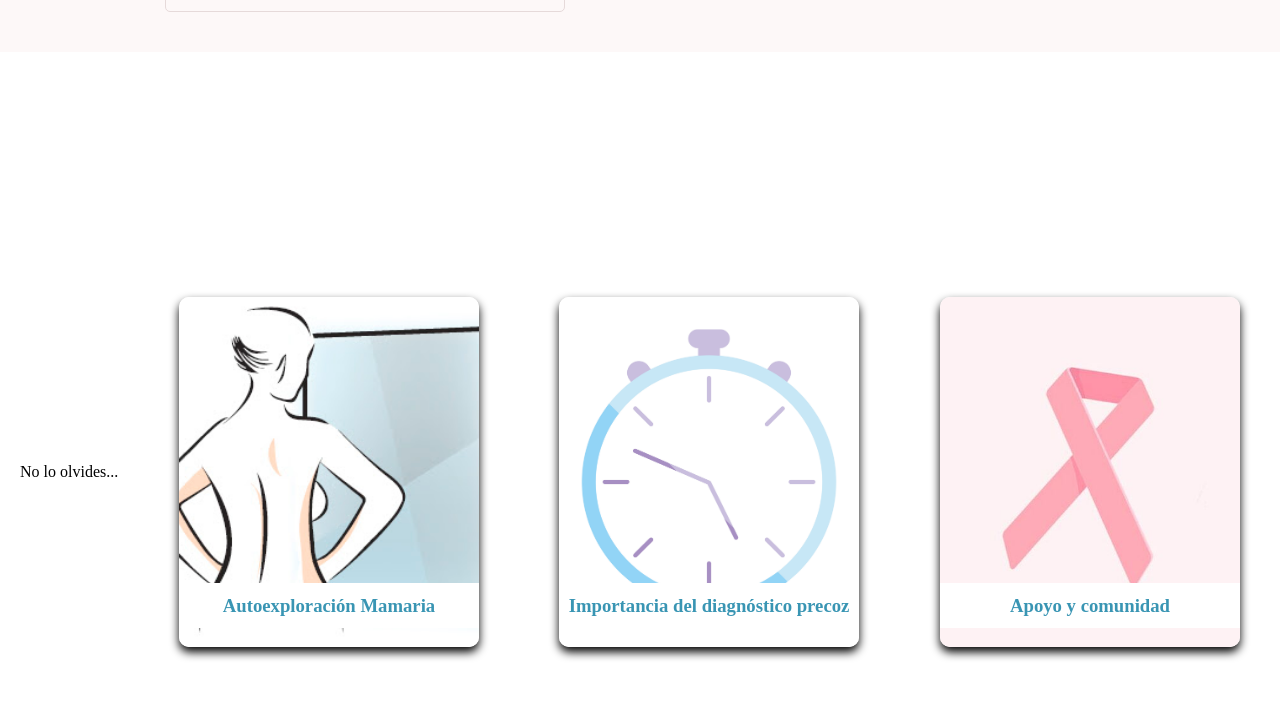
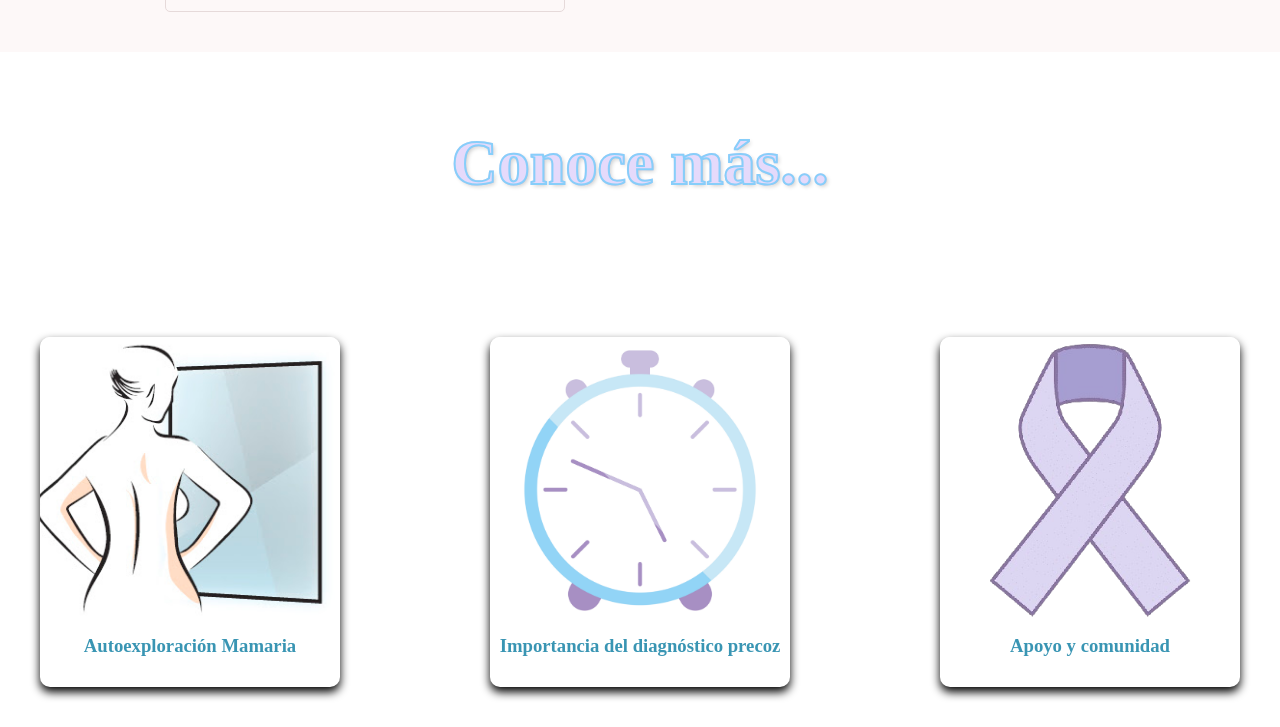
Before and after one commit to CamiiUribeee/Alertma, a plain HTML site: page html/paciente.html in a window 1280 px wide. Shown: the part 1113-1840 px from the top of the page. Drawn offline with Linux system fonts and the light colour scheme.

Commit message:
color changes v2.1

```diff
--- a/css/style2.css
+++ b/css/style2.css
@@ -11,13 +11,12 @@ body{
     display: flex;
     justify-content: space-around;
     align-items: center;
-    font-family: 'Lucida Sans', 'Lucida Sans Regular', 'Lucida Grande', 'Lucida Sans Unicode', Geneva, Verdana, sans-serif;
     color: white;
+    font-size: 1.1rem;
 }
 .head1{
     display: flex;
     align-items: center;
-    color: #f70354;
     font-size:smaller;
 }
 #tma {
@@ -319,7 +318,7 @@ nav a:hover{
 
 }
 
-.card_container{
+.card_container {
     background-color: white;
     display: flex;
     justify-content: space-between;
@@ -329,16 +328,40 @@ nav a:hover{
     padding: 20px;
     margin-top: -20px;
     height: 100vh;
+    padding-top: 60px;
+    position: relative;
 }
 
-.card{
+.card_container .header-text {
+    position: absolute;
+    top: 0;
+    left: 50%;
+    transform: translateX(-50%);
+    font-size: 64px;
+    color: #e5dafb;
+    font-weight: bold;
+    text-shadow: 2px 2px 4px rgba(0, 0, 0, 0.2);
+    padding: 10px 20px;
+    border-radius: 10px;
+    z-index: 1;
+    background-clip: text;
+    color: transparent;
+    -webkit-text-stroke: 2px #87CEFA;
+    background: #e5dafb;
+    background-clip: text;
+    -webkit-background-clip: text;
+    -webkit-text-fill-color: #e5dafb;
+}
+
+
+.card {
     position: relative;
     width: 300px;
     height: 350px;
     margin: 20px;
 }
 
-.card .face{
+.card .face {
     position: absolute;
     width: 100%;
     height: 100%;
@@ -347,17 +370,20 @@ nav a:hover{
     overflow: hidden;
     transition: .5s;
 }
-.card .front{
+
+.card .front {
     transform: perspective(600px) rotateY(0deg);
     box-shadow: 0 5px 10px #000;
 }
-.card .front img{
+
+.card .front img {
     position: absolute;
     width: 100%;
-    height: 100%;
+    height: 82%;
     object-fit: cover;
 }
-.card .front h3{
+
+.card .front h3 {
     position: absolute;
     bottom: 0;
     width: 100%;
@@ -367,7 +393,8 @@ nav a:hover{
     background: #fff;
     text-align: center;
 }
-.card .back{
+
+.card .back {
     transform: perspective(600px) rotateY(180deg);
     background: rgba(173, 216, 230, 0.8);
     padding: 15px;
@@ -378,26 +405,32 @@ nav a:hover{
     text-align: center;
     box-shadow: 0 5px 10px #0f4463;
 }
-.card .back .link{
+
+.card .back .link {
     border-top: solid 1px #ffffff;
     height: 50px;
     line-height: 50px;
 }
-.card .back .link a{
+
+.card .back .link a {
     color: #ffffff;
 }
-.card .back h3{
+
+.card .back h3 {
     font-size: 30px;
     margin-top: 20px;
     letter-spacing: 2px;
 }
-.card .back p{
+
+.card .back p {
     letter-spacing: 1px;
 }
-.card:hover .front{
+
+.card:hover .front {
     transform: perspective(600px) rotateY(180deg);
 }
-.card:hover .back{
+
+.card:hover .back {
     transform: perspective(600px) rotateY(360deg);
 }
 .boton{
--- a/html/paciente.html
+++ b/html/paciente.html
@@ -71,7 +71,7 @@
 
 
         <div class="card_container">
-            <p>No lo olvides...</p>
+            <p class="header-text">Conoce más...</p>
             <div class="card">
                 <div class="face front">
                     <img src="../images/tar1.jpg" alt="">
@@ -103,7 +103,7 @@
 
             <div class="card">
                 <div class="face front">
-                    <img src="../images/tarjeta3.jpg" alt="">
+                    <img src="../images/tar3-removebg-preview.png" alt="">
                     <h3>Apoyo y comunidad</h3>
                 </div>
                 <div class="face back">
```
Also changed, not shown: images/tar3-removebg-preview.png (added), images/tarjeta1.jpg (deleted), images/tarjeta2.jpg (deleted), images/tarjeta3.jpg (deleted).
